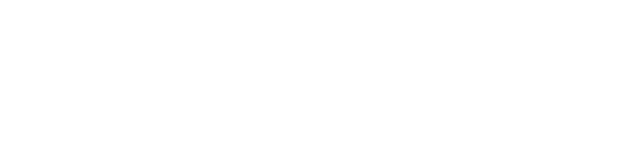
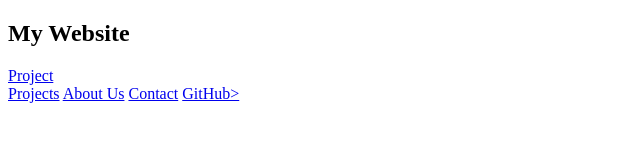
Before and after one commit to alisasiljak/test-3-microvirse, a plain HTML site: page index.html in a window 1280 px wide. Shown: the whole page, without its empty margins (0-640 px from the left). Drawn offline with Linux system fonts and the light colour scheme.

Commit message:
html structure

```diff
--- a/index.html
+++ b/index.html
@@ -7,6 +7,20 @@
   <title>Personal Portfolio</title>
 </head>
 <body>
+<section id="welcome-section">
+  <h1>My Website</h1>
+  <section id="projects">
+    <div class="project-tile">
+      <a href="#">Project</a>
+    </div>
+    <nav id="navbar">
+      <a href="#project">Projects</a>
+      <a href="#about">About Us</a>
+      <a href="#contact">Contact</a>
+      <a href="https://github.com/alisasiljak/test-3-microvirse" target="_blank" id="profile-link">GitHub></a>
+    </nav>
 
+  </section>
+</section>
 </body>
 </html>
```
